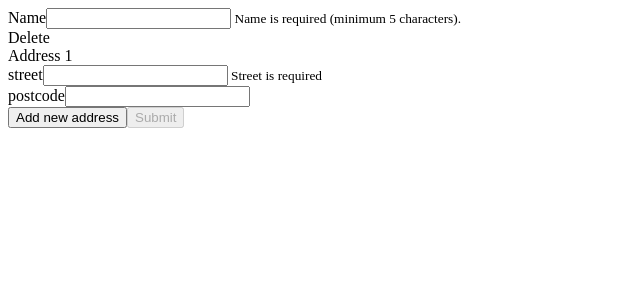
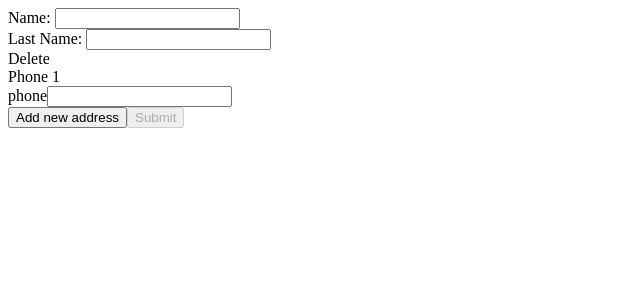
Before and after one commit to josuesencion/CRUD-project1, an Angular app: page / in a window 1280 px wide. Shown: the top 300 px of the page, without its empty margins (0-640 px from the left). Built offline with nearby package versions, Linux system fonts and the light colour scheme.

Commit message:
the form sort of works, need some clean up

```diff
--- a/src/app/app.component.html
+++ b/src/app/app.component.html
@@ -1 +1 @@
-<app-customer></app-customer>
+<app-contact></app-contact>
--- a/src/app/contact/contact.component.html
+++ b/src/app/contact/contact.component.html
@@ -1,8 +1,47 @@
-<h2>Contacts</h2>
-<form [formGroup]="myForm" (ngSubmit)="onSubmit(myForm.value)">
-  <div>
-    <label for="skuInput">Sku</label>
-    <input type="text" id="skuInput" placeholder="SKU" [formControl]="myForm.controls['sku']">
-  </div>
-  <button type="submit">Submit</button>
+<form [formGroup]="myForm" novalidate (ngSubmit)="onSubmit(myForm.value)">
+    <!-- we will place our fields here -->
+
+    <!-- name -->
+    <div class="form-group">
+        <label>Name: </label>
+        <input type="text" formControlName="name">
+        <!--display error message if name is not valid-->
+        <!-- <small *ngIf="!myForm.controls.name.valid" class="text-danger">
+            Name is required (minimum 5 characters).
+        </small> -->
+    </div>
+
+    <!-- lastName -->
+    <div class="form-group">
+        <label>Last Name: </label>
+        <input type="text" formControlName="lastName">
+        <!--display error message if last name is not valid-->
+        <!-- <small *ngIf="!myForm.controls.name.valid" class="text-danger">
+            Last Name is required (minimum 5 characters).
+        </small> -->
+    </div>
+    <div formArrayName="phones">
+        <div *ngFor="let phone of myForm.controls.phones.controls; let i=index">
+            <a type="button" (click)="removePhone(i)">Delete</a>
+            <!-- phone header, show remove button when more than one address available -->
+            <div>
+                <span>Phone {{i + 1}}</span>
+                <span *ngIf="myForm.controls.phones.controls.length > 1"
+                    (click)="removePhone(i)">
+                </span>
+            </div>
+            <div [formGroupName]="i">
+                <div>
+                    <label>phone</label>
+                    <input type="text" formControlName="phone">
+                    <!--display error message if phone is not valid-->
+                    <!-- <small [hidden]="myForm.controls.addresses.controls[i].controls.phone.valid">
+                        Phone is required
+                    </small> -->
+                </div>
+              </div>
+        </div>
+    </div>
+    <button type="button" (click)="addPhone()">Add new address</button>
+    <button type="submit" [disabled]="!myForm.valid">Submit</button>
 </form>
--- a/src/app/contact/contact.component.ts
+++ b/src/app/contact/contact.component.ts
@@ -1,13 +1,6 @@
-import {
-  Component,
-  OnInit,
-  Input
-} from '@angular/core';
-import {
-  FormBuilder,
-  FormGroup,
-  FormArray
-} from '@angular/forms';
+import { Contact } from './contact.interface';
+import { Component, OnInit } from '@angular/core';
+import {Validators, FormGroup, FormArray, FormBuilder} from '@angular/forms';
 
 @Component({
   selector: 'app-contact',
@@ -15,19 +8,38 @@ import {
   styleUrls: ['./contact.component.css']
 })
 export class ContactComponent implements OnInit {
-  myForm: FormGroup;
+  public myForm: FormGroup;
 
-  constructor(fb: FormBuilder) {
-    this.myForm = fb.group({
-      'sku': ['ABC123']
+  constructor(private _fb: FormBuilder) {}
+
+  ngOnInit() {
+    this.myForm = this._fb.group({
+      name: ['', [Validators.required, Validators.minLength(3)]],
+      lastName: ['', [Validators.required, Validators.minLength(3)]],
+      phones: this._fb.array([
+        this.initPhones(),
+      ])
     });
   }
 
-  onSubmit(value: string): void{
-    console.log('you submitted value: ', value);
+  initPhones(){
+    return this._fb.group({
+      phone: ['', Validators.required]
+    })
   }
 
-  ngOnInit() {
+  addPhone(){
+    const control = <FormArray>this.myForm.controls['phones'];
+    control.push(this.initPhones());
+  }
+
+  removePhone(i: number){
+    const control = <FormArray>this.myForm.controls['phones'];
+    control.removeAt(i);
+  }
+
+  onSubmit(model: Contact){
+    console.log(model);
   }
 
 }
```
Also changed, not shown: src/app/contact/contact.interface.ts (added, +7 -0 lines).
